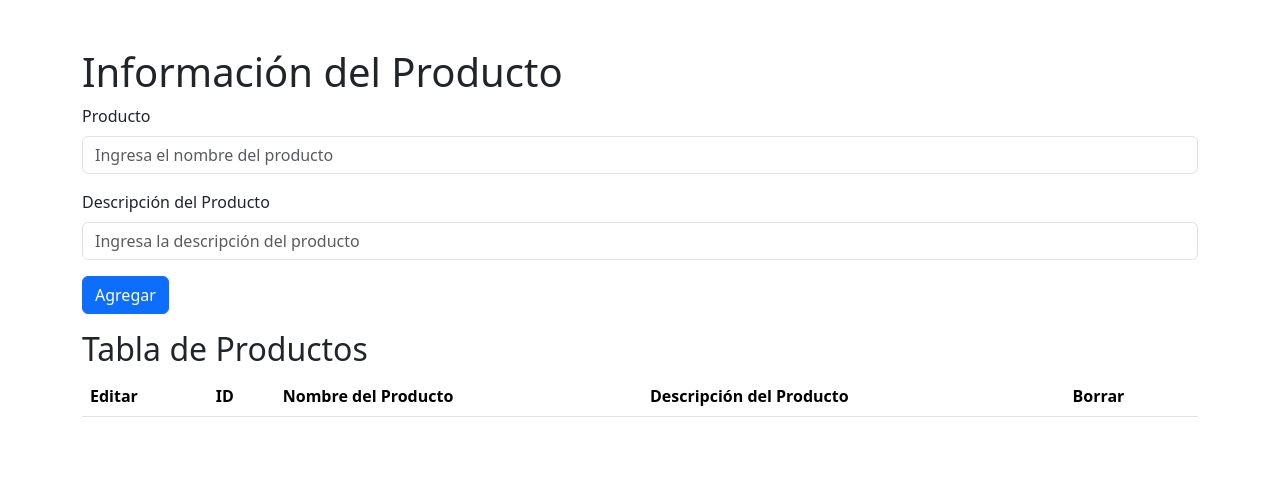
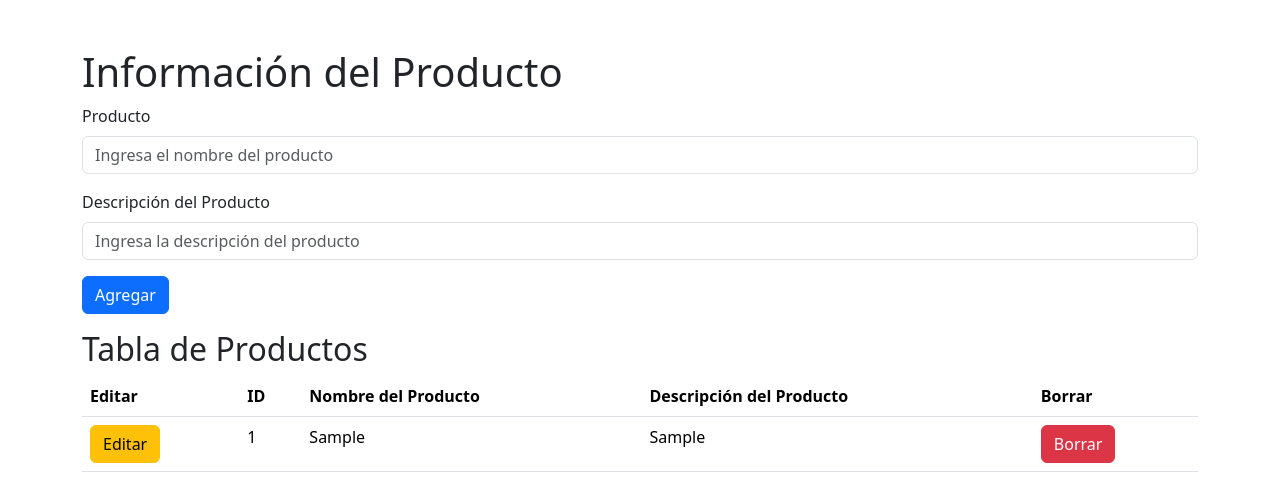
Before and after one commit to IvanVic07/form, a plain HTML site: page index.html in a window 1280 px wide. Both pictures are taken after typing "Sample", "Sample" into the empty fields and a click on the button "Agregar". Drawn offline with nearby package versions, Linux system fonts and the light colour scheme.

Commit message:
Funcion actualizar tabla

```diff
--- a/index.html
+++ b/index.html
@@ -192,10 +192,32 @@
             }
         }
 
+        function actualizarTabla() {
+            // Obtener la tabla de productos
+            var tabla = document.getElementById("tablaProductos");
 
+            // Limpiar la tabla
+            tabla.innerHTML = "";
 
+            // Crear filas para cada producto
+            productos.forEach(function(producto) {
+                var fila = tabla.insertRow();
 
+                // Agregar celdas a la fila
+                var cellEditar = fila.insertCell(0);
+                var cellId = fila.insertCell(1);
+                var cellNombreProducto = fila.insertCell(2);
+                var cellDescripcionProducto = fila.insertCell(3);
+                var cellBorrar = fila.insertCell(4);
 
-</script>
+                // Rellenar las celdas con datos del producto
+                cellEditar.innerHTML = '<button class="btn btn-warning" onclick="editarFila(' + producto.id + ')">Editar</button>';
+                cellId.innerHTML = producto.id;
+                cellNombreProducto.innerHTML = producto.nombre;
+                cellDescripcionProducto.innerHTML = producto.descripcion;
+                cellBorrar.innerHTML = '<button class="btn btn-danger" onclick="eliminarFila(' + producto.id + ')">Borrar</button>';
+            });
+        }
+    </script>
 </body>
 </html>
```
